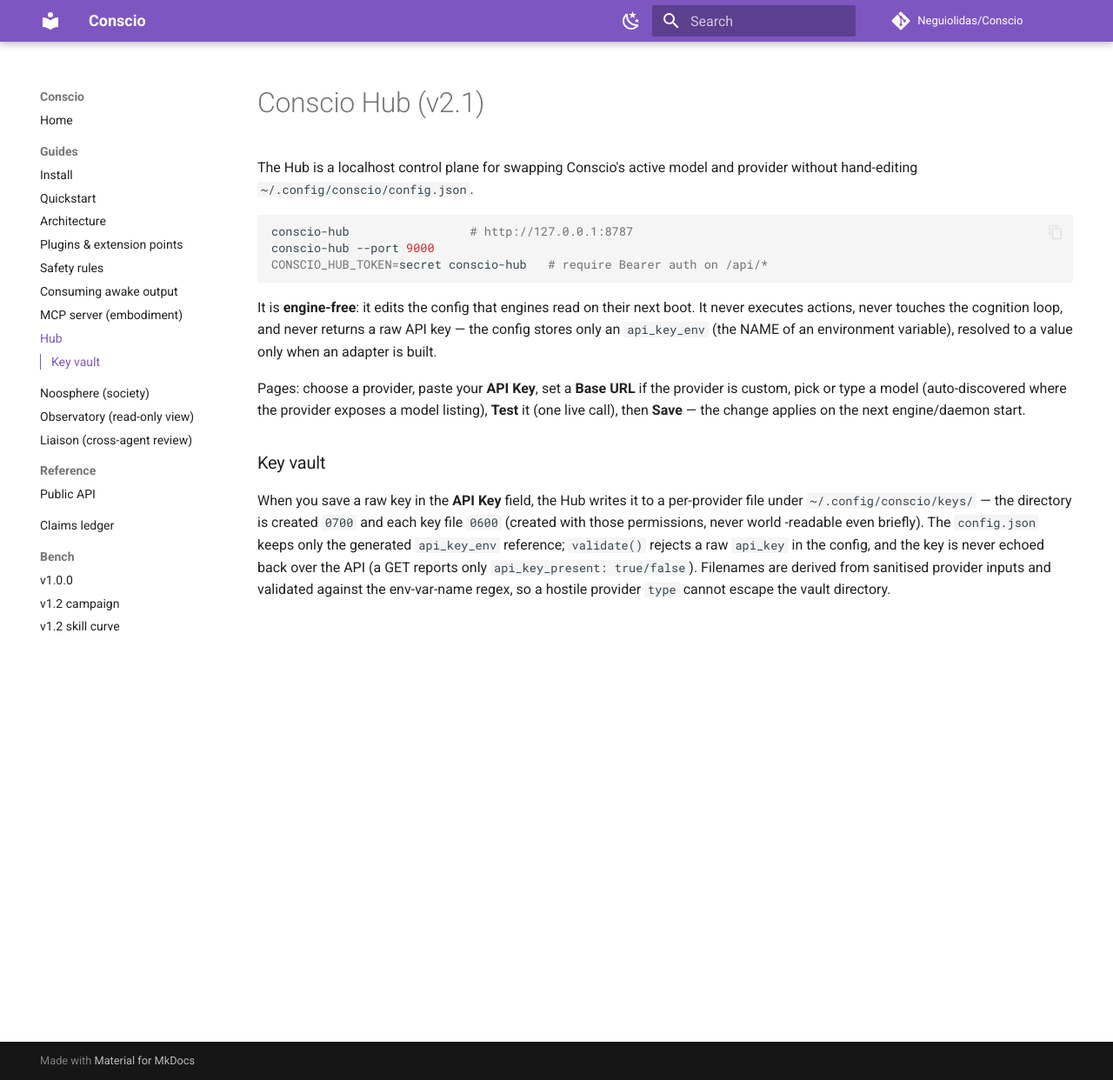
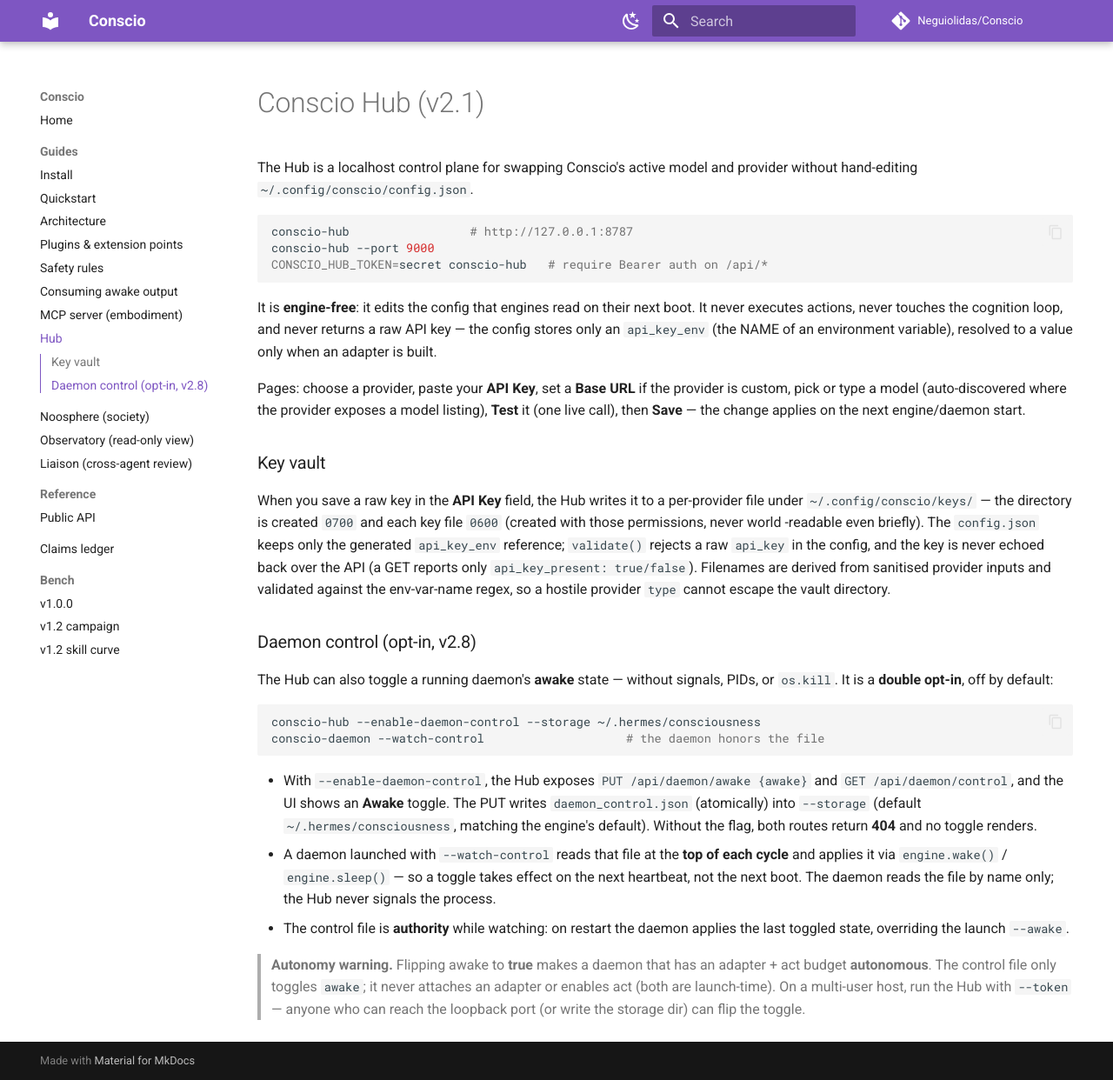
Before and after one commit to Neguiolidas/Conscio, an MkDocs documentation site: the page built from docs/guides/hub.md, in a window 1280 px wide and 1242 px high. Shown: the whole window at 87% size. Built offline with MkDocs 1.6.1 and Material for MkDocs 9.7.7, drawn with Linux system fonts in a browser that asks for light colours; comment, search, counter and statistics services are not loaded.

Commit message:
docs: v2.8.1 release notes, CLAIMS #61, hub/observatory guides [v2.8.1]
Co-Authored-By: Claude Opus 4.8 <noreply@anthropic.com>

````diff
--- a/conscio/__init__.py
+++ b/conscio/__init__.py
@@ -6,7 +6,7 @@ and goal generation. Adapts behavior based on the underlying model's
 context window size.
 """
 
-__version__ = "2.8.0"
+__version__ = "2.8.1"
 __author__ = "Neguiolidas / Neguitech"
 
 from .engine import ConsciousnessEngine
--- a/docs/guides/hub.md
+++ b/docs/guides/hub.md
@@ -30,3 +30,31 @@ the key is never echoed back over the API (a GET reports only
 `api_key_present: true/false`). Filenames are derived from sanitised provider
 inputs and validated against the env-var-name regex, so a hostile provider
 `type` cannot escape the vault directory.
+
+### Daemon control (opt-in, v2.8)
+
+The Hub can also toggle a running daemon's **awake** state — without signals,
+PIDs, or `os.kill`. It is a **double opt-in**, off by default:
+
+```bash
+conscio-hub --enable-daemon-control --storage ~/.hermes/consciousness
+conscio-daemon --watch-control                    # the daemon honors the file
+```
+
+- With `--enable-daemon-control`, the Hub exposes `PUT /api/daemon/awake {awake}`
+  and `GET /api/daemon/control`, and the UI shows an **Awake** toggle. The PUT
+  writes `daemon_control.json` (atomically) into `--storage` (default
+  `~/.hermes/consciousness`, matching the engine's default). Without the flag,
+  both routes return **404** and no toggle renders.
+- A daemon launched with `--watch-control` reads that file at the **top of each
+  cycle** and applies it via `engine.wake()` / `engine.sleep()` — so a toggle
+  takes effect on the next heartbeat, not the next boot. The daemon reads the
+  file by name only; the Hub never signals the process.
+- The control file is **authority** while watching: on restart the daemon
+  applies the last toggled state, overriding the launch `--awake`.
+
+> **Autonomy warning.** Flipping awake to **true** makes a daemon that has an
+> adapter + act budget **autonomous**. The control file only toggles `awake`; it
+> never attaches an adapter or enables act (both are launch-time). On a
+> multi-user host, run the Hub with `--token` — anyone who can reach the loopback
+> port (or write the storage dir) can flip the toggle.
````
Also changed, not shown: CHANGELOG.md (+27 -0 lines), README.md (+3 -2 lines), docs/CLAIMS.md (+1 -0 lines), docs/guides/observatory.md (+8 -5 lines).
